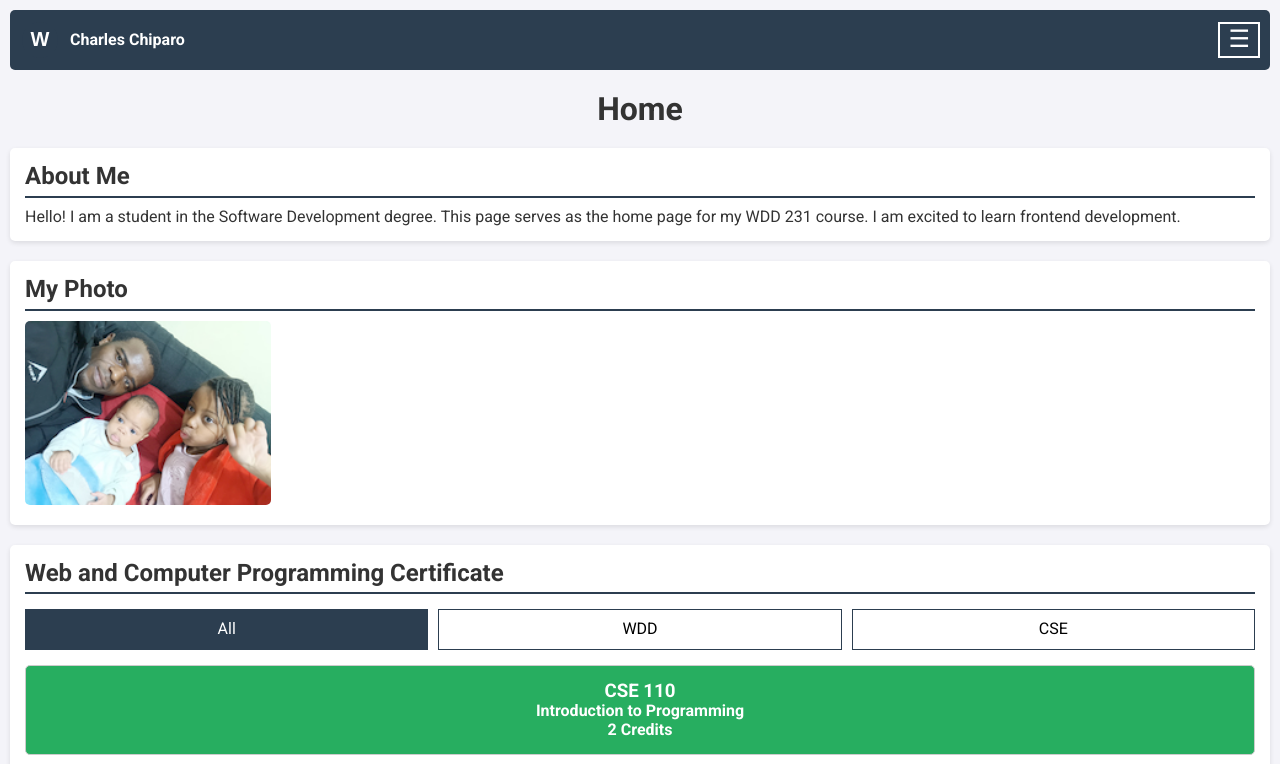
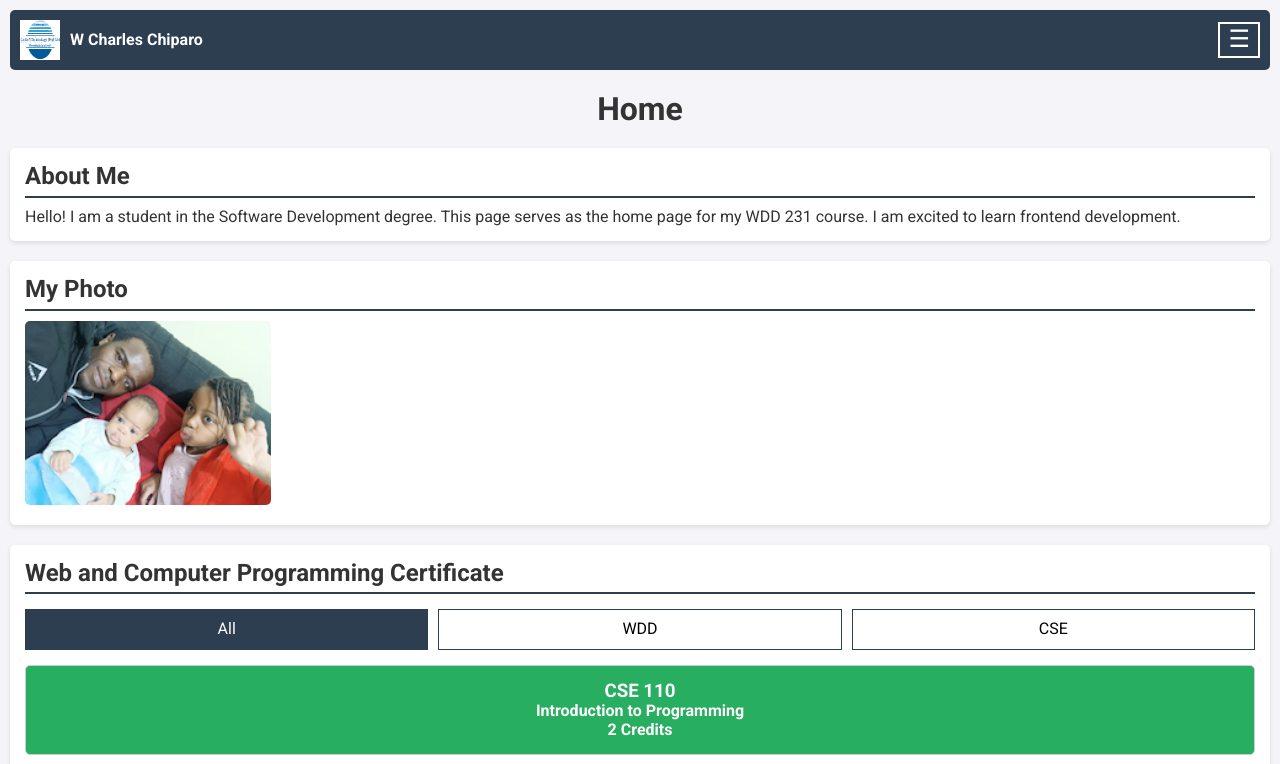
Before and after one commit to cmcharles3/wdd231, a plain HTML site: page home.html in a window 1280 px wide. Shown: the top 764 px of the page. Drawn offline with Linux system fonts and the light colour scheme.

Commit message:
homepage

```diff
--- a/home.html
+++ b/home.html
@@ -26,7 +26,7 @@
     <header>
         <div class="logo-container">
             <!-- SVG logo -->
-            <svg xmlns="images/logo.svg" viewBox="0 0 100 100" width="40" height="40"><circle cx="50" cy="50" r="45" fill="#2c3e50"/><text x="50" y="65" font-size="50" text-anchor="middle" fill="white" font-family="Arial">W</text></svg>
+            <img src="images/logo.svg" viewBox="0 0 100 100" width="40" height="40"><circle cx="50" cy="50" r="45" fill="#2c3e50"/><text x="50" y="65" font-size="50" text-anchor="middle" fill="white" font-family="Arial">W</text></svg>
             <span>Charles Chiparo</span>
         </div>
         <button id="menu-btn" aria-label="Toggle Menu">&#9776;</button>
```
Also changed, not shown: images/logo.svg (added).
